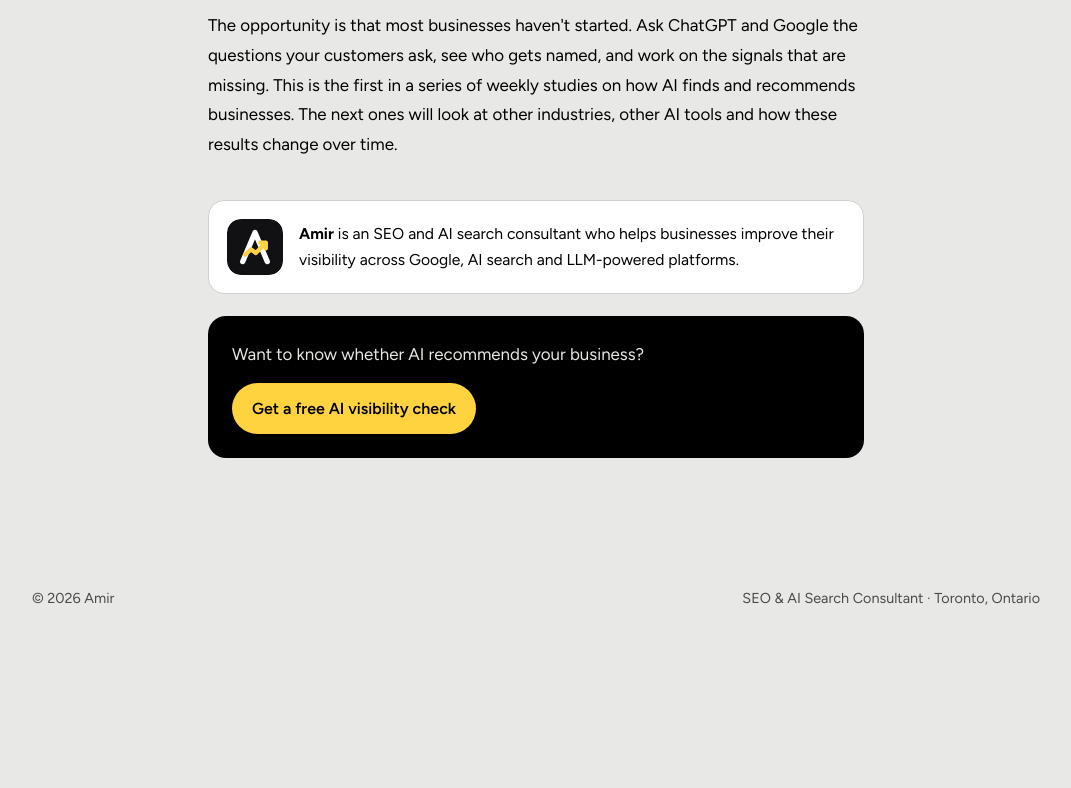
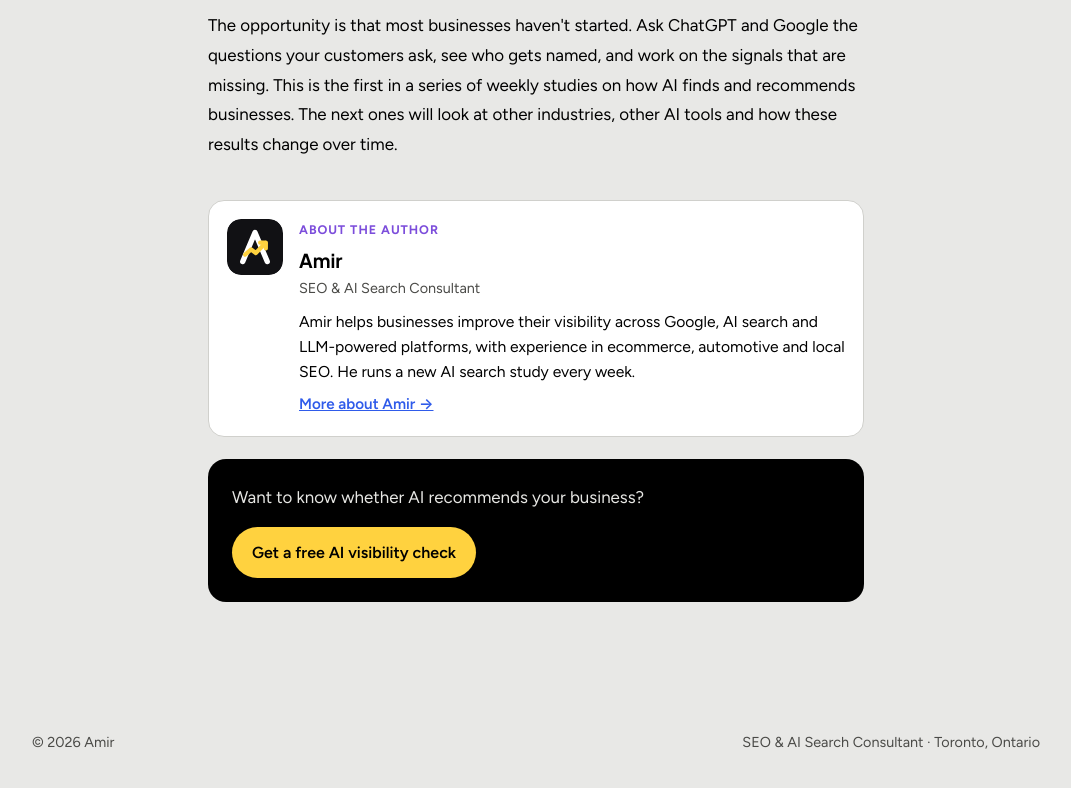
Before and after one commit to amirMI66/AmirSEOWebsite, a plain HTML site: page public/blog/how-ai-recommends-local-businesses.html in a window 1280 px wide. Shown: the part 6495-7283 px from the top of the page, without its empty margins (104-1175 px from the left). Before the commit the page ends 7154 px from the top, so only its background shows below. Drawn offline with Linux system fonts and the light colour scheme.

Commit message:
Study #1: About the author section
Co-Authored-By: Claude Opus 5.5 <noreply@anthropic.com>
Claude-Session: https://claude.ai/code/session_01DcLLXJ7quVM3DdynD2V25J

```diff
--- a/public/blog/how-ai-recommends-local-businesses.html
+++ b/public/blog/how-ai-recommends-local-businesses.html
@@ -324,9 +324,13 @@ table.data td.n{font-variant-numeric:tabular-nums;white-space:nowrap}
 details.more{margin:18px 0;border:1px solid var(--line);border-radius:12px;background:#fff;padding:12px 16px}
 details.more summary{cursor:pointer;font-weight:700}
 .checklist li::marker{color:var(--green)}
-.author{display:flex;gap:16px;align-items:center;background:#fff;border:1px solid var(--line);border-radius:16px;padding:18px;margin-top:40px}
+.author{display:flex;gap:16px;align-items:flex-start;background:#fff;border:1px solid var(--line);border-radius:16px;padding:18px;margin-top:40px}
 .author svg{flex:none;width:56px;height:56px;border-radius:14px}
-.author p{font-size:.98rem!important;line-height:1.6!important}
+.author p{font-size:.98rem!important;line-height:1.6!important;margin-top:8px}
+.alabel{display:block;font-size:.78rem;font-weight:700;letter-spacing:.08em;text-transform:uppercase;color:var(--violet);margin-bottom:4px}
+.aname{display:block;font-family:var(--display);font-size:1.2rem}
+.arole{display:block;font-size:.9rem;color:var(--muted)}
+.amore{display:inline-block;margin-top:8px;font-weight:600;font-size:.95rem}
 .cta-box{margin-top:22px;background:var(--ink);color:#fff;border-radius:18px;padding:24px;display:flex;flex-wrap:wrap;gap:14px;align-items:center;justify-content:space-between}
 .cta-box p{color:#e7e7e4;margin:0}
 .cta-box .btn{background:var(--yellow);color:#000}
@@ -511,7 +515,7 @@ details.more summary{cursor:pointer;font-weight:700}
       <p>The goal isn't to choose between them. Google is still where most searches happen, and it should stay your foundation. But ranking well on Google no longer guarantees you'll be recommended by ChatGPT, so it's worth building visibility on both.</p>
       <p>The opportunity is that most businesses haven't started. Ask ChatGPT and Google the questions your customers ask, see who gets named, and work on the signals that are missing. This is the first in a series of weekly studies on how AI finds and recommends businesses. The next ones will look at other industries, other AI tools and how these results change over time.</p>
 
-      <div class="author"><svg viewBox="0 0 48 48" aria-hidden="true"><rect width="48" height="48" rx="12" fill="#111114"/><path d="M13.5 36.5 24 11.5l10.5 25" fill="none" stroke="#fff" stroke-width="4.6" stroke-linecap="round" stroke-linejoin="round"/><path d="M15.5 30.5l5.2-4.4 4 3 8.3-8.6" fill="none" stroke="#ffd23f" stroke-width="3.6" stroke-linecap="round" stroke-linejoin="round"/><path d="M28.4 20.3h4.9v4.9" fill="none" stroke="#ffd23f" stroke-width="3.6" stroke-linecap="round" stroke-linejoin="round"/></svg><p><strong>Amir</strong> is an SEO and AI search consultant who helps businesses improve their visibility across Google, AI search and LLM-powered platforms.</p></div>
+      <div class="author"><svg viewBox="0 0 48 48" aria-hidden="true"><rect width="48" height="48" rx="12" fill="#111114"/><path d="M13.5 36.5 24 11.5l10.5 25" fill="none" stroke="#fff" stroke-width="4.6" stroke-linecap="round" stroke-linejoin="round"/><path d="M15.5 30.5l5.2-4.4 4 3 8.3-8.6" fill="none" stroke="#ffd23f" stroke-width="3.6" stroke-linecap="round" stroke-linejoin="round"/><path d="M28.4 20.3h4.9v4.9" fill="none" stroke="#ffd23f" stroke-width="3.6" stroke-linecap="round" stroke-linejoin="round"/></svg><div><span class="alabel">About the author</span><strong class="aname">Amir</strong><span class="arole">SEO &amp; AI Search Consultant</span><p>Amir helps businesses improve their visibility across Google, AI search and LLM-powered platforms, with experience in ecommerce, automotive and local SEO. He runs a new AI search study every week.</p><a class="amore" href="/#about">More about Amir &rarr;</a></div></div>
       <div class="cta-box"><p>Want to know whether AI recommends your business?</p><a class="btn" href="/contact">Get a free AI visibility check</a></div>
     </article>
   </div>
```
Also changed, not shown: public/blog/index.html (+6 -2 lines).
